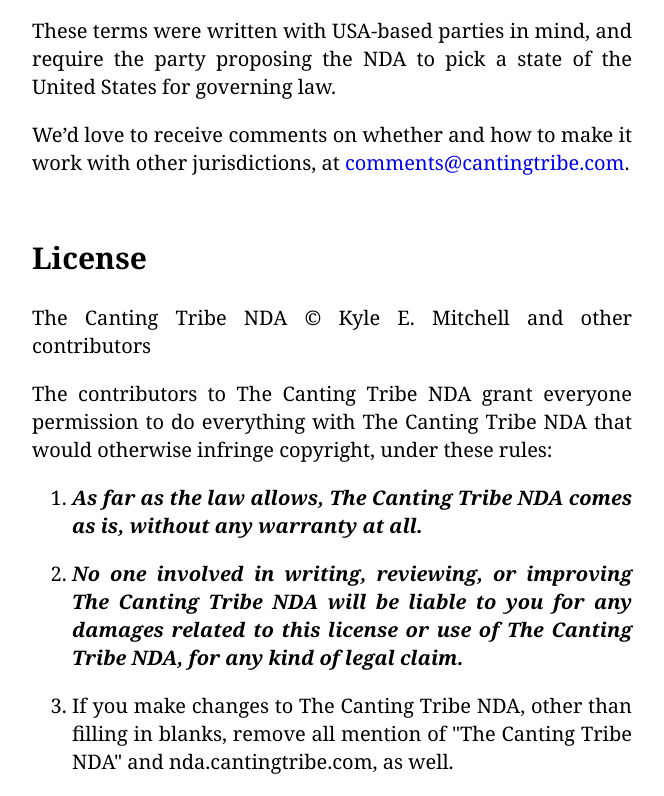
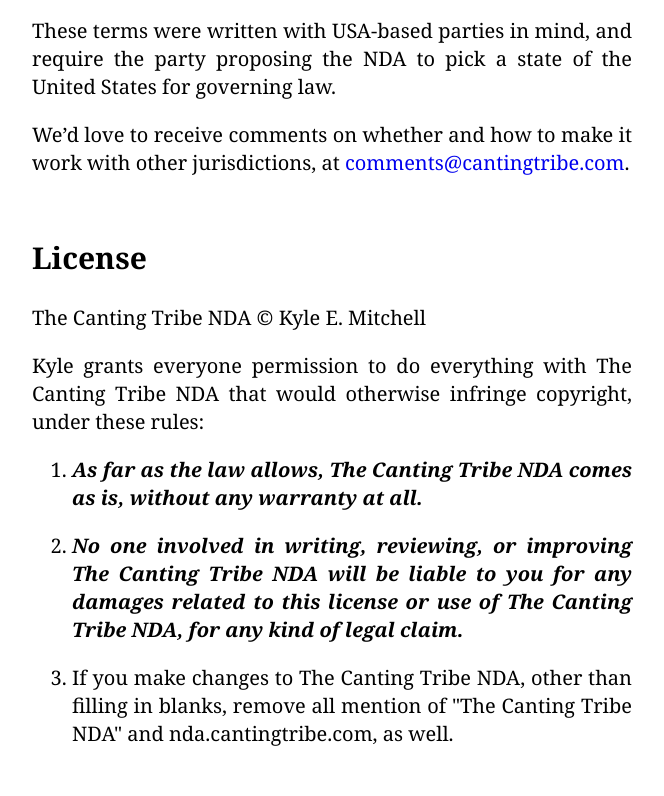
Before and after one commit to waypointnda/waypointnda.com, a website: page index.html in a window 1280 px wide. Shown: the part 3533-4329 px from the top of the page, without its empty margins (308-972 px from the left). After the commit the page ends 4301 px from the top, so only its background shows below. Drawn offline with Linux system fonts and the light colour scheme.

Commit message:
Revise license to come only from me

```diff
--- a/index.html
+++ b/index.html
@@ -131,8 +131,8 @@
 
       <section id=license>
         <h2>License</h2>
-        <p>The Canting Tribe NDA &copy; Kyle E. Mitchell and other contributors</p>
-        <p>The contributors to The Canting Tribe NDA grant everyone permission to do everything with The Canting Tribe NDA that would otherwise infringe copyright, under these rules:</p>
+        <p>The Canting Tribe NDA &copy; Kyle E. Mitchell</p>
+        <p>Kyle grants everyone permission to do everything with The Canting Tribe NDA that would otherwise infringe copyright, under these rules:</p>
         <ol>
           <li><p><strong class=conspicuous>As far as the law allows, The Canting Tribe NDA comes as is, without any warranty at all.</strong></p></li>
           <li><p><strong class=conspicuous>No one involved in writing, reviewing, or improving The Canting Tribe NDA will be liable to you for any damages related to this license or use of The Canting Tribe NDA, for any kind of legal claim.</strong></p></li>
```
